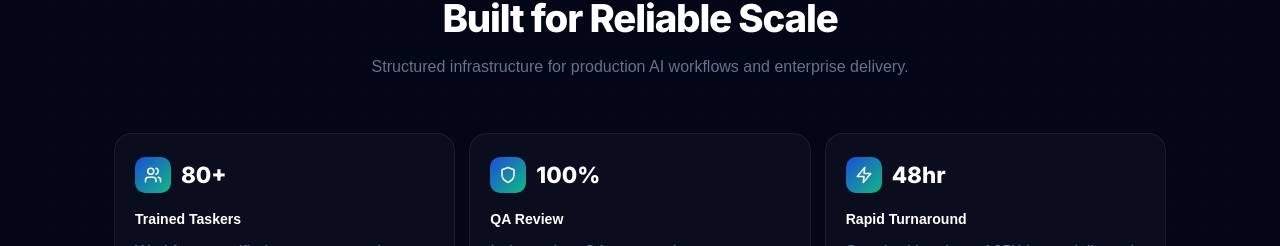
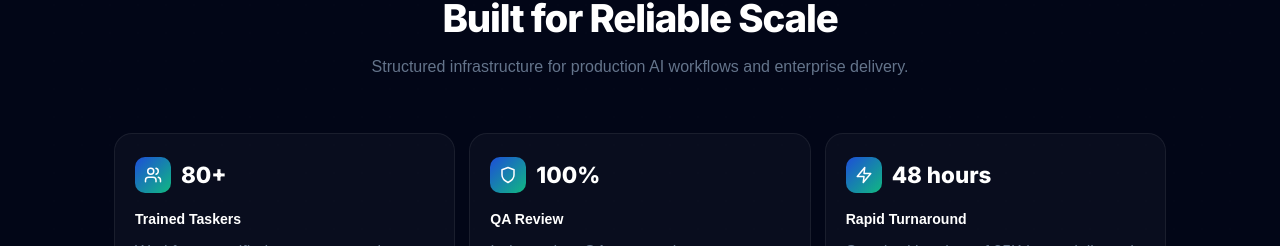
Before and after one commit to achokimelissa-oss/barakadigitalhub, a React (Vite) app: page / in a window 1280 px wide. Shown: the part 2043-2289 px from the top of the page. Built offline with nearby package versions, Linux system fonts and the light colour scheme.

Commit message:
Update turnaround copy to 48 hours across hero and site sources

```diff
--- a/index.html
+++ b/index.html
@@ -569,7 +569,7 @@ const OperationsPage = ({ goBack, isMobile }) => {
   const pillars = [
     { n: "80+", label: "Trained Taskers", color: "#1d4ed8", desc: "Our workforce is trained across multiple annotation verticals including computer vision, NLP, audio, transcription, and BPO. Each tasker completes role-specific certification before working on client projects. Teams are flexible: our pool of 80+ taskers can be scaled up or reduced to match client requirements.", bullets: ["Role-specific onboarding tracks", "Certification before live project access", "Organized by vertical (CV, NLP, audio, etc.)", "Mentorship from senior annotators"] },
     { n: "100%", label: "QA Review Rate", color: "#10b981", desc: "Unlike many providers who spot-check 10–20%, Baraka runs 100% first-pass QA on standard projects. Our QA team is completely independent from annotation.", bullets: ["Independent QA team, not the same annotators", "First-pass error rate tracked per tasker", "Client-visible daily quality reports", "Inter-annotator agreement scoring available"] },
-    { n: "48hr", label: "Turnaround Guarantee", color: "#0ea5e9", desc: "Most standard batches (up to 25K items) are delivered within 48 hours of task assignment. Rush timelines are supported with expanded shift coverage.", bullets: ["25K image batches in 48 hours", "Rush delivery with expanded coverage", "Proactive delay communication", "Daily progress updates to clients"] },
+    { n: "48 hours", label: "Turnaround Guarantee", color: "#0ea5e9", desc: "Most standard batches (up to 25K items) are delivered within 48 hours of task assignment. Rush timelines are supported with expanded shift coverage.", bullets: ["25K image batches in 48 hours", "Rush delivery with expanded coverage", "Proactive delay communication", "Daily progress updates to clients"] },
     { n: "Cert.", label: "Structured Onboarding", color: "#7c3aed", desc: "Every new engagement begins with a structured onboarding phase: task certification, calibration exercises, and pilot delivery before full-scale launch.", bullets: ["Task-specific certification tests", "Calibration batch before full launch", "Ongoing recalibration for long-running projects", "Documentation of guidelines and edge cases"] },
     { n: "24/7", label: "Centralized Operations", color: "#d97706", desc: "Baraka's operations team manages scheduling, escalations, communication, and reporting across all active projects. Clients have a single point of contact.", bullets: ["Single client-side point of contact", "Escalation protocols for complex edge cases", "Shift-based scheduling for coverage", "Consolidated reporting dashboard"] },
     { n: "Long", label: "Production-Grade Partnerships", color: "#dc2626", desc: "We are built for long-term engagements, not one-off batches. Our infrastructure supports ongoing annotation pipelines and multi-month production contracts.", bullets: ["Month-over-month consistency tracking", "Volume ramp plans for growing pipelines", "SLA-based delivery commitments", "Dedicated team assignment for continuity"] },
@@ -1478,7 +1478,7 @@ function BarakaDigitalHub() {
                 {[
                   { icon:<Users size={18}/>, n:"80+", l:"Trained Taskers", d:"Workforce certified across annotation, NLP, audio, and BPO workflows." },
                   { icon:<Shield size={18}/>, n:"100%", l:"QA Review", d:"Independent QA team reviews every deliverable before client submission." },
-                  { icon:<Zap size={18}/>, n:"48hr", l:"Rapid Turnaround", d:"Standard batches of 25K items delivered within 48 hours." },
+                  { icon:<Zap size={18}/>, n:"48 hours", l:"Rapid Turnaround", d:"Standard batches of 25K items delivered within 48 hours." },
                   { icon:<CheckCircle2 size={18}/>, n:"Cert.", l:"Structured Onboarding", d:"Task certification and calibration before any live project access." },
                   { icon:<TrendingUp size={18}/>, n:"24/7", l:"Centralized Ops", d:"Managed operations, escalation handling, and daily progress reporting." },
                   { icon:<Clock size={18}/>, n:"Long", l:"Production Support", d:"Built for enduring partnerships, not one-off batches." },
--- a/tmp_inline.jsx
+++ b/tmp_inline.jsx
@@ -475,7 +475,7 @@ const OperationsPage = ({ goBack, isMobile }) => {
   const pillars = [
     { n: "80+", label: "Trained Taskers", color: "#1d4ed8", desc: "Our workforce is trained across multiple annotation verticals including computer vision, NLP, audio, transcription, and BPO. Each tasker completes role-specific certification before working on client projects. Teams are flexible: our pool of 80+ taskers can be scaled up or reduced to match client requirements.", bullets: ["Role-specific onboarding tracks", "Certification before live project access", "Organized by vertical (CV, NLP, audio, etc.)", "Mentorship from senior annotators"] },
     { n: "100%", label: "QA Review Rate", color: "#10b981", desc: "Unlike many providers who spot-check 10–20%, Baraka runs 100% first-pass QA on standard projects. Our QA team is completely independent from annotation.", bullets: ["Independent QA team, not the same annotators", "First-pass error rate tracked per tasker", "Client-visible daily quality reports", "Inter-annotator agreement scoring available"] },
-    { n: "48hr", label: "Turnaround Guarantee", color: "#0ea5e9", desc: "Most standard batches (up to 25K items) are delivered within 48 hours of task assignment. Rush timelines are supported with expanded shift coverage.", bullets: ["25K image batches in 48 hours", "Rush delivery with expanded coverage", "Proactive delay communication", "Daily progress updates to clients"] },
+    { n: "48 hours", label: "Turnaround Guarantee", color: "#0ea5e9", desc: "Most standard batches (up to 25K items) are delivered within 48 hours of task assignment. Rush timelines are supported with expanded shift coverage.", bullets: ["25K image batches in 48 hours", "Rush delivery with expanded coverage", "Proactive delay communication", "Daily progress updates to clients"] },
     { n: "Cert.", label: "Structured Onboarding", color: "#7c3aed", desc: "Every new engagement begins with a structured onboarding phase: task certification, calibration exercises, and pilot delivery before full-scale launch.", bullets: ["Task-specific certification tests", "Calibration batch before full launch", "Ongoing recalibration for long-running projects", "Documentation of guidelines and edge cases"] },
     { n: "24/7", label: "Centralized Operations", color: "#d97706", desc: "Baraka's operations team manages scheduling, escalations, communication, and reporting across all active projects. Clients have a single point of contact.", bullets: ["Single client-side point of contact", "Escalation protocols for complex edge cases", "Shift-based scheduling for coverage", "Consolidated reporting dashboard"] },
     { n: "Long", label: "Production-Grade Partnerships", color: "#dc2626", desc: "We are built for long-term engagements, not one-off batches. Our infrastructure supports ongoing annotation pipelines and multi-month production contracts.", bullets: ["Month-over-month consistency tracking", "Volume ramp plans for growing pipelines", "SLA-based delivery commitments", "Dedicated team assignment for continuity"] },
@@ -1247,7 +1247,7 @@ function BarakaDigitalHub() {
                 {[
                   { icon:<Users size={18}/>, n:"80+", l:"Trained Taskers", d:"Workforce certified across annotation, NLP, audio, and BPO workflows." },
                   { icon:<Shield size={18}/>, n:"100%", l:"QA Review", d:"Independent QA team reviews every deliverable before client submission." },
-                  { icon:<Zap size={18}/>, n:"48hr", l:"Rapid Turnaround", d:"Standard batches of 25K items delivered within 48 hours." },
+                  { icon:<Zap size={18}/>, n:"48 hours", l:"Rapid Turnaround", d:"Standard batches of 25K items delivered within 48 hours." },
                   { icon:<CheckCircle2 size={18}/>, n:"Cert.", l:"Structured Onboarding", d:"Task certification and calibration before any live project access." },
                   { icon:<TrendingUp size={18}/>, n:"24/7", l:"Centralized Ops", d:"Managed operations, escalation handling, and daily progress reporting." },
                   { icon:<Clock size={18}/>, n:"Long", l:"Production Support", d:"Built for enduring partnerships, not one-off batches." },
```
Also changed, not shown: tmp_inline.js (+2 -2 lines).
